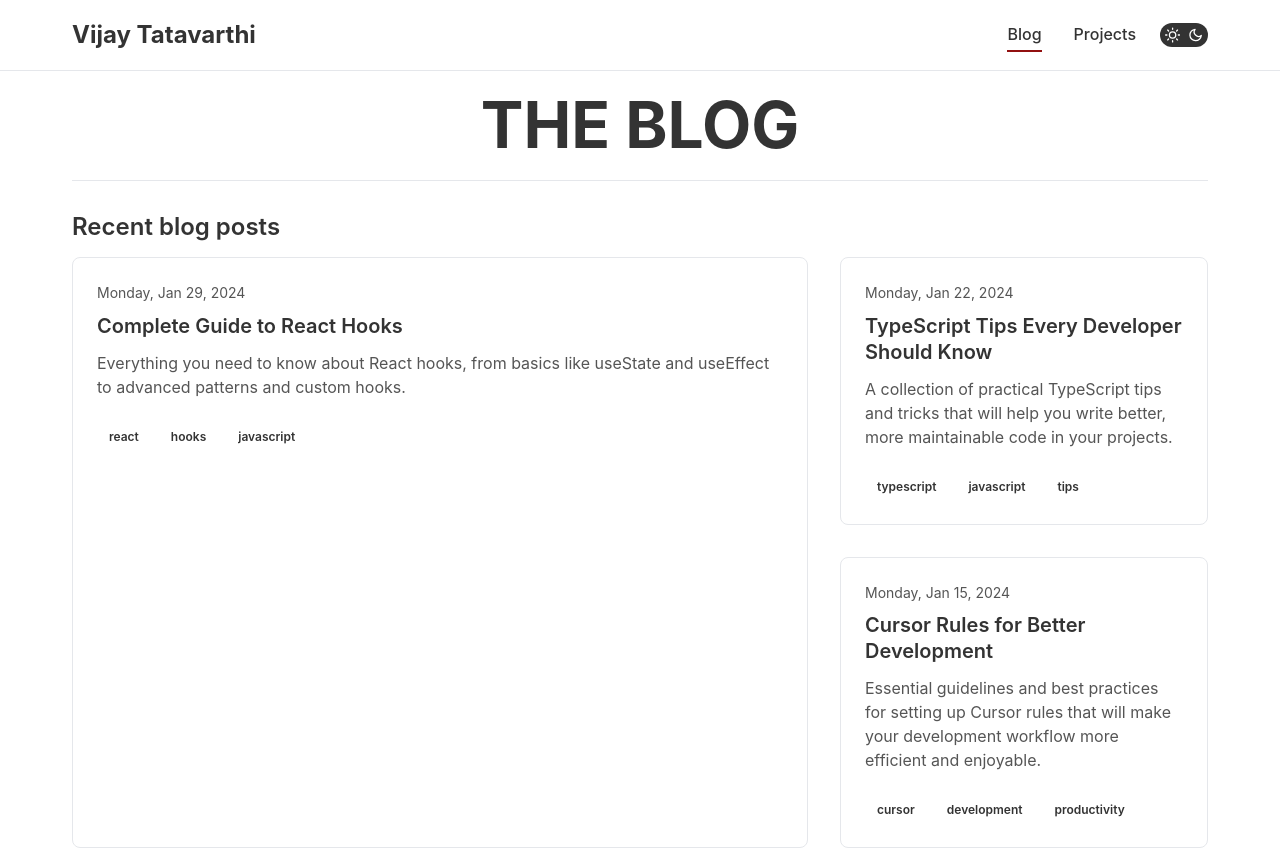
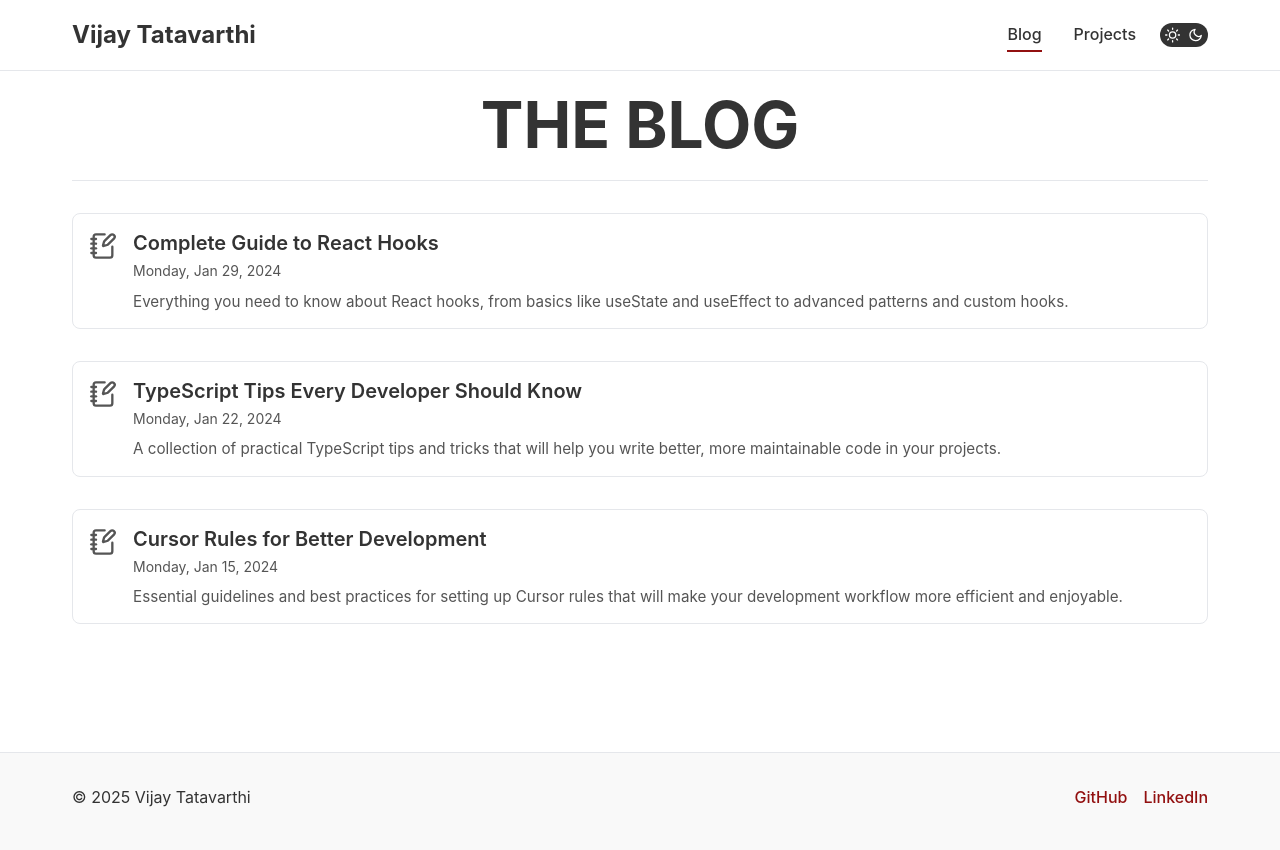
Before and after one commit to tatavarthiv/vijay-blog, a React (Vite) app: page /blog in a window 1280 px wide. Shown: the top 850 px of the page. Built offline with nearby package versions, Linux system fonts and the light colour scheme.

Commit message:
update layouts for content cards, fix all linting errors, clean up css file

```diff
--- a/package.json
+++ b/package.json
@@ -15,6 +15,7 @@
     "date-fns": "^4.1.0",
     "dotenv": "^16.5.0",
     "front-matter": "^4.0.2",
+    "lucide-react": "^0.525.0",
     "react": "^19.1.0",
     "react-dom": "^19.1.0",
     "react-icons": "^5.5.0",
--- a/src/components/common/ContentCard.tsx
+++ b/src/components/common/ContentCard.tsx
@@ -1,4 +1,5 @@
 import { Link } from "react-router-dom";
+import { NotebookPen } from "lucide-react";
 
 type ContentCardProps = {
   title: string;
@@ -14,44 +15,26 @@ type ContentCardProps = {
 export default function ContentCard({
   title,
   date,
-  image,
   excerpt,
-  tags,
   slug,
   className = "",
   linkPrefix = "/blog/",
 }: ContentCardProps) {
-  // Tag class handling
-  const getTagClass = (tag: string) => {
-    return `tag tag-${tag.toLowerCase().replace(/\s+/g, "-")}`;
-  };
-
   const cardContent = (
-    <>
-      {image && <img src={image} alt={title} />}
-
-      <div className="content-card-content">
-        {date && <span className="post-date">{date}</span>}
-        <h3 className="content-card-title">{title}</h3>
-        {excerpt && <p className="content-card-excerpt">{excerpt}</p>}
-
-        {tags && tags.length > 0 && (
-          <div className="post-tags">
-            {tags.map((tag) => (
-              <span key={tag} className={getTagClass(tag)}>
-                {tag}
-              </span>
-            ))}
-          </div>
-        )}
+    <div className="horizontal-card-content">
+      <NotebookPen size={28} className="notebook-icon" />
+      <div className="horizontal-card-text">
+        <h3 className="horizontal-card-title">{title}</h3>
+        {date && <span className="horizontal-card-date">{date}</span>}
+        {excerpt && <p className="horizontal-card-excerpt">{excerpt}</p>}
       </div>
-    </>
+    </div>
   );
 
   return (
-    <article className={`content-card ${className}`}>
+    <article className={`horizontal-content-card ${className}`}>
       {slug ? (
-        <Link to={`${linkPrefix}${slug}`} className="content-card-link">
+        <Link to={`${linkPrefix}${slug}`} className="horizontal-card-link">
           {cardContent}
         </Link>
       ) : (
--- a/src/index.css
+++ b/src/index.css
@@ -329,104 +329,145 @@ img {
    CONTENT CARDS - UNIFIED SYSTEM
    ================================================================= */
 
-.content-card {
+/* =================================================================
+   HORIZONTAL CONTENT CARDS
+   ================================================================= */
+
+.horizontal-content-card {
   background-color: var(--card-bg);
   border: 1px solid var(--border-color);
   border-radius: 8px;
   overflow: hidden;
-  height: 100%;
-  display: flex;
-  flex-direction: column;
   transition: transform 0.2s, box-shadow 0.2s;
+  margin-bottom: 1rem;
 }
 
-.content-card:hover {
-  transform: translateY(-3px);
-  box-shadow: 0 8px 25px rgba(0, 0, 0, 0.1);
+.horizontal-content-card:hover {
+  transform: translateY(-2px);
+  box-shadow: 0 4px 12px rgba(0, 0, 0, 0.1);
 }
 
-.content-card-link {
+.horizontal-card-link {
   display: block;
   color: inherit;
-  height: 100%;
+  text-decoration: none;
 }
 
-.content-card img {
-  width: 100%;
-  height: 200px;
-  object-fit: cover;
+.horizontal-card-content {
+  display: flex;
+  align-items: flex-start;
+  padding: 1rem;
+  gap: 1rem;
 }
 
-.content-card-content {
-  padding: 1.5rem;
-  display: flex;
-  flex-direction: column;
-  flex-grow: 1;
+.notebook-icon {
+  color: var(--text-secondary);
+  flex-shrink: 0;
+  margin-top: 0.125rem;
 }
 
-.content-card-title {
+.horizontal-card-text {
+  flex: 1;
+  min-width: 0;
+}
+
+.horizontal-card-title {
   font-size: 1.25rem;
   font-weight: 600;
-  margin-bottom: 0.75rem;
+  margin: 0 0 0.25rem 0;
   line-height: 1.3;
+  color: var(--text-primary);
 }
 
-.content-card-excerpt {
-  color: var(--text-secondary);
-  margin-bottom: 1.5rem;
-  line-height: 1.5;
-  flex-grow: 1;
-}
-
-.post-date {
+.horizontal-card-date {
   font-size: 0.875rem;
   color: var(--text-secondary);
   margin-bottom: 0.5rem;
+  display: block;
 }
 
-.post-tags {
-  display: flex;
-  flex-wrap: wrap;
-  gap: 0.5rem;
-  margin-top: auto;
-}
-
-.card-links {
-  display: flex;
-  gap: 1rem;
-  margin-top: 1rem;
-}
-
-.card-links a {
-  background-color: var(--accent-color);
-  color: white;
-  padding: 0.5rem 1rem;
-  border-radius: 0.25rem;
-  font-weight: 500;
-  font-size: 0.875rem;
-}
-
-.card-links a:hover {
-  background-color: var(--accent-hover);
-  color: white;
+.horizontal-card-excerpt {
+  color: var(--text-secondary);
+  margin: 0;
+  line-height: 1.4;
+  font-size: 0.95rem;
 }
 
 /* =================================================================
-   GRID LAYOUTS - SIMPLIFIED
-   ================================================================= */
+     TAGS
+     ================================================================= */
 
-/* Recent Posts Grid - Mobile First */
-.recent-posts-grid {
-  display: grid;
-  gap: 1.5rem;
-  margin-bottom: 3rem;
+.tag {
+  padding: 0.25rem 0.75rem;
+  border-radius: 16px;
+  font-size: 0.75rem;
+  font-weight: 600;
+  display: inline-block;
 }
 
-/* All Posts & Projects Grid */
-.all-posts-grid,
-.projects-grid {
-  display: grid;
-  gap: 1.5rem;
+/* Tag Colors - Generic Color System */
+.tag-blue {
+  background-color: #dbeafe;
+  color: #1e40af;
+}
+.tag-dark-blue {
+  background-color: #dbeafe;
+  color: #1d4ed8;
+}
+.tag-yellow {
+  background-color: #fef3c7;
+  color: #a16207;
+}
+.tag-red {
+  background-color: #fee2e2;
+  color: #b91c1c;
+}
+.tag-purple {
+  background-color: #f3e8ff;
+  color: #7e22ce;
+}
+.tag-green {
+  background-color: #ecfccb;
+  color: #4d7c0f;
+}
+.tag-light-green {
+  background-color: #ecfdf5;
+  color: #047857;
+}
+.tag-dark-green {
+  background-color: #dcfce7;
+  color: #15803d;
+}
+.tag-orange {
+  background-color: #fed7aa;
+  color: #c2410c;
+}
+.tag-pink {
+  background-color: #fce7f3;
+  color: #be185d;
+}
+.tag-cyan {
+  background-color: #e0f2fe;
+  color: #0e7490;
+}
+.tag-teal {
+  background-color: #e6fffa;
+  color: #0f766e;
+}
+.tag-indigo {
+  background-color: #eef2ff;
+  color: #4338ca;
+}
+
+/* =================================================================
+     CONTENT LISTS
+     ================================================================= */
+
+.posts-list,
+.projects-list {
+  display: flex;
+  flex-direction: column;
+  gap: 0.5rem;
   margin-bottom: 3rem;
 }
 
@@ -551,109 +592,6 @@ ol {
 }
 
 /* =================================================================
-   PAGINATION
-   ================================================================= */
-
-.pagination {
-  display: flex;
-  justify-content: center;
-  align-items: center;
-  gap: 0.5rem;
-  margin-top: 3rem;
-  flex-wrap: wrap;
-}
-
-.pagination-item,
-.pagination-prev,
-.pagination-next {
-  display: flex;
-  align-items: center;
-  justify-content: center;
-  min-width: 36px;
-  height: 36px;
-  padding: 0 0.75rem;
-  border-radius: 4px;
-  background-color: var(--bg-primary);
-  color: var(--text-primary);
-  transition: background-color 0.2s;
-  font-weight: 500;
-}
-
-.pagination-item:hover,
-.pagination-item.active,
-.pagination-prev:hover,
-.pagination-next:hover {
-  background-color: var(--accent-color);
-  color: white;
-}
-
-/* =================================================================
-   TAGS
-   ================================================================= */
-
-.tag {
-  padding: 0.25rem 0.75rem;
-  border-radius: 16px;
-  font-size: 0.75rem;
-  font-weight: 600;
-  display: inline-block;
-}
-
-/* Tag Colors - Generic Color System */
-.tag-blue {
-  background-color: #dbeafe;
-  color: #1e40af;
-}
-.tag-dark-blue {
-  background-color: #dbeafe;
-  color: #1d4ed8;
-}
-.tag-yellow {
-  background-color: #fef3c7;
-  color: #a16207;
-}
-.tag-red {
-  background-color: #fee2e2;
-  color: #b91c1c;
-}
-.tag-purple {
-  background-color: #f3e8ff;
-  color: #7e22ce;
-}
-.tag-green {
-  background-color: #ecfccb;
-  color: #4d7c0f;
-}
-.tag-light-green {
-  background-color: #ecfdf5;
-  color: #047857;
-}
-.tag-dark-green {
-  background-color: #dcfce7;
-  color: #15803d;
-}
-.tag-orange {
-  background-color: #fed7aa;
-  color: #c2410c;
-}
-.tag-pink {
-  background-color: #fce7f3;
-  color: #be185d;
-}
-.tag-cyan {
-  background-color: #e0f2fe;
-  color: #0e7490;
-}
-.tag-teal {
-  background-color: #e6fffa;
-  color: #0f766e;
-}
-.tag-indigo {
-  background-color: #eef2ff;
-  color: #4338ca;
-}
-
-/* =================================================================
    RESPONSIVE DESIGN
    ================================================================= */
 
@@ -667,45 +605,22 @@ ol {
     display: none;
   }
 
-  .recent-posts-grid {
-    grid-template-columns: 2fr 1fr;
-    grid-template-rows: auto auto;
-    gap: 2rem;
-  }
-
-  /* Special positioning only for recent posts */
-  .recent-posts-grid .content-card:nth-child(1) {
-    grid-row: 1 / 3;
-  }
-
-  .recent-posts-grid .content-card:nth-child(4) {
-    grid-column: 1 / 3;
-  }
-
-  .all-posts-grid,
-  .projects-grid {
-    grid-template-columns: repeat(2, 1fr);
-    gap: 2rem;
-    display: grid;
-    grid-auto-rows: 1fr;
+  .posts-list,
+  .projects-list {
+    gap: 0.75rem;
   }
 
   .about-intro-grid {
     grid-template-columns: 1fr 2fr;
     gap: 3rem;
   }
-
-  /* Featured post gets larger image */
-  .recent-posts-grid .content-card:nth-child(1) img {
-    height: 280px;
-  }
 }
 
 /* Large Desktop (min-width: 1024px) */
 @media (min-width: 1024px) {
-  .all-posts-grid,
-  .projects-grid {
-    grid-template-columns: repeat(2, 1fr);
+  .posts-list,
+  .projects-list {
+    gap: 1rem;
   }
 }
 
--- a/src/pages/BlogPage.tsx
+++ b/src/pages/BlogPage.tsx
@@ -7,11 +7,7 @@ import ContentCard from "../components/common/ContentCard";
 export default function BlogPage() {
   const [posts, setPosts] = useState<BlogPost[]>([]);
   const [loading, setLoading] = useState(true);
-  const [currentPage, setCurrentPage] = useState(1);
   const contentService = useContentService();
-
-  const postsPerPage = currentPage === 1 ? 6 : 12;
-  const totalPages = Math.ceil((posts.length - 4) / postsPerPage);
 
   useEffect(() => {
     const fetchPosts = async () => {
@@ -28,14 +24,6 @@ export default function BlogPage() {
     fetchPosts();
   }, [contentService]);
 
-  const recentPosts = posts.slice(0, 4);
-  const remainingPosts = posts.slice(4);
-  const startIndex = (currentPage - 1) * postsPerPage;
-  const paginatedPosts = remainingPosts.slice(
-    startIndex,
-    startIndex + postsPerPage
-  );
-
   return (
     <div className="blog-page">
       <h1 className="main-title">THE BLOG</h1>
@@ -43,77 +31,17 @@ export default function BlogPage() {
       {loading ? (
         <p>Loading posts...</p>
       ) : posts.length > 0 ? (
-        <>
-          <section className="recent-posts-section">
-            <h2 className="section-title">Recent blog posts</h2>
-            <div className="recent-posts-grid">
-              {recentPosts.map((post) => (
+        <div className="posts-list">
+          {posts.map((post) => (
             <ContentCard
               key={post.slug}
               title={post.title}
               date={formatDate(post.date)}
-                  image={post.coverImage}
               excerpt={post.excerpt}
-                  tags={post.tags}
               slug={post.slug}
             />
           ))}
         </div>
-          </section>
-
-          <section className="all-posts-section">
-            <h2 className="section-title">All blog posts</h2>
-            <div className="all-posts-grid">
-              {paginatedPosts.map((post) => (
-                <ContentCard
-                  key={post.slug}
-                  title={post.title}
-                  date={formatDate(post.date)}
-                  image={post.coverImage}
-                  excerpt={post.excerpt}
-                  tags={post.tags}
-                  slug={post.slug}
-                />
-              ))}
-            </div>
-
-            {totalPages > 1 && (
-              <div className="pagination">
-                {currentPage > 1 && (
-                  <button
-                    className="pagination-prev"
-                    onClick={() => setCurrentPage(currentPage - 1)}
-                  >
-                    Previous
-                  </button>
-                )}
-
-                {Array.from({ length: totalPages }, (_, i) => i + 1).map(
-                  (page) => (
-                    <button
-                      key={page}
-                      className={`pagination-item ${
-                        page === currentPage ? "active" : ""
-                      }`}
-                      onClick={() => setCurrentPage(page)}
-                    >
-                      {page}
-                    </button>
-                  )
-                )}
-
-                {currentPage < totalPages && (
-                  <button
-                    className="pagination-next"
-                    onClick={() => setCurrentPage(currentPage + 1)}
-                  >
-                    Next
-                  </button>
-                )}
-              </div>
-            )}
-          </section>
-        </>
       ) : (
         <p>No posts found.</p>
       )}
--- a/src/pages/BlogPostPage.tsx
+++ b/src/pages/BlogPostPage.tsx
@@ -45,11 +45,6 @@ export default function BlogPostPage() {
     return null;
   }
 
-  // Get tag CSS class from tag name
-  const getTagClass = (tag: string) => {
-    return `tag tag-${tag.toLowerCase().replace(/\s+/g, "-")}`;
-  };
-
   return (
     <div className="blog-post">
       <h1 className="blog-title">{post.title}</h1>
@@ -57,15 +52,6 @@ export default function BlogPostPage() {
       <header className="post-header">
         <div className="post-meta">
           <div className="post-date">{formatDate(post.date)}</div>
-          {post.tags && post.tags.length > 0 && (
-            <div className="post-tags">
-              {post.tags.map((tag) => (
-                <span key={tag} className={getTagClass(tag)}>
-                  {tag}
-                </span>
-              ))}
-            </div>
-          )}
         </div>
       </header>
 
--- a/src/pages/ProjectPostPage.tsx
+++ b/src/pages/ProjectPostPage.tsx
@@ -44,28 +44,9 @@ export default function ProjectPostPage() {
     return null;
   }
 
-  // Get tag CSS class from tag name
-  const getTagClass = (tag: string) => {
-    return `tag tag-${tag.toLowerCase().replace(/\s+/g, "-")}`;
-  };
-
   return (
     <div className="blog-post">
       <h1 className="blog-title">{project.title}</h1>
-
-      <header className="post-header">
-        <div className="post-meta">
-          {project.tags && project.tags.length > 0 && (
-            <div className="post-tags">
-              {project.tags.map((tag) => (
-                <span key={tag} className={getTagClass(tag)}>
-                  {tag}
-                </span>
-              ))}
-            </div>
-          )}
-        </div>
-      </header>
 
       {project.imageUrl && (
         <div className="post-cover">
@@ -76,35 +57,6 @@ export default function ProjectPostPage() {
       <div className="post-content">
         <ReactMarkdown>{project.content}</ReactMarkdown>
       </div>
-
-      {/* Project Links Section */}
-      {project.links && (project.links.github || project.links.demo) && (
-        <div className="project-links">
-          <h3>Project Links</h3>
-          <div className="card-links">
-            {project.links.github && (
-              <a
-                href={project.links.github}
-                target="_blank"
-                rel="noopener noreferrer"
-                className="btn btn-github"
-              >
-                View on GitHub
-              </a>
-            )}
-            {project.links.demo && (
-              <a
-                href={project.links.demo}
-                target="_blank"
-                rel="noopener noreferrer"
-                className="btn btn-demo"
-              >
-                Live Demo
-              </a>
-            )}
-          </div>
-        </div>
-      )}
     </div>
   );
 }
--- a/src/pages/ProjectsPage.tsx
+++ b/src/pages/ProjectsPage.tsx
@@ -26,19 +26,16 @@ export default function ProjectsPage() {
   return (
     <div className="projects-page">
       <h1 className="main-title">PROJECTS</h1>
-      <h2 className="section-title">Project List</h2>
 
       {loading ? (
         <p>Loading projects...</p>
       ) : projects.length > 0 ? (
-        <div className="projects-grid">
+        <div className="projects-list">
           {projects.map((project) => (
             <ContentCard
               key={project.id}
               title={project.title}
-              image={project.imageUrl}
               excerpt={project.description}
-              tags={project.tags}
               slug={project.slug}
               linkPrefix="/projects/"
             />
--- a/src/types/content.ts
+++ b/src/types/content.ts
@@ -16,9 +16,4 @@ export interface Project {
   content: string;
   tags?: string[];
   imageUrl?: string;
-  links?: {
-    github?: string;
-    demo?: string;
-    [key: string]: string | undefined;
-  };
 }
```
Also changed, not shown: src/services/content/markdownContentService.ts (+32 -27 lines), 1 other file (tests, documents, lock files or other folders). Lines whose indentation alone changed are shown as unchanged.
